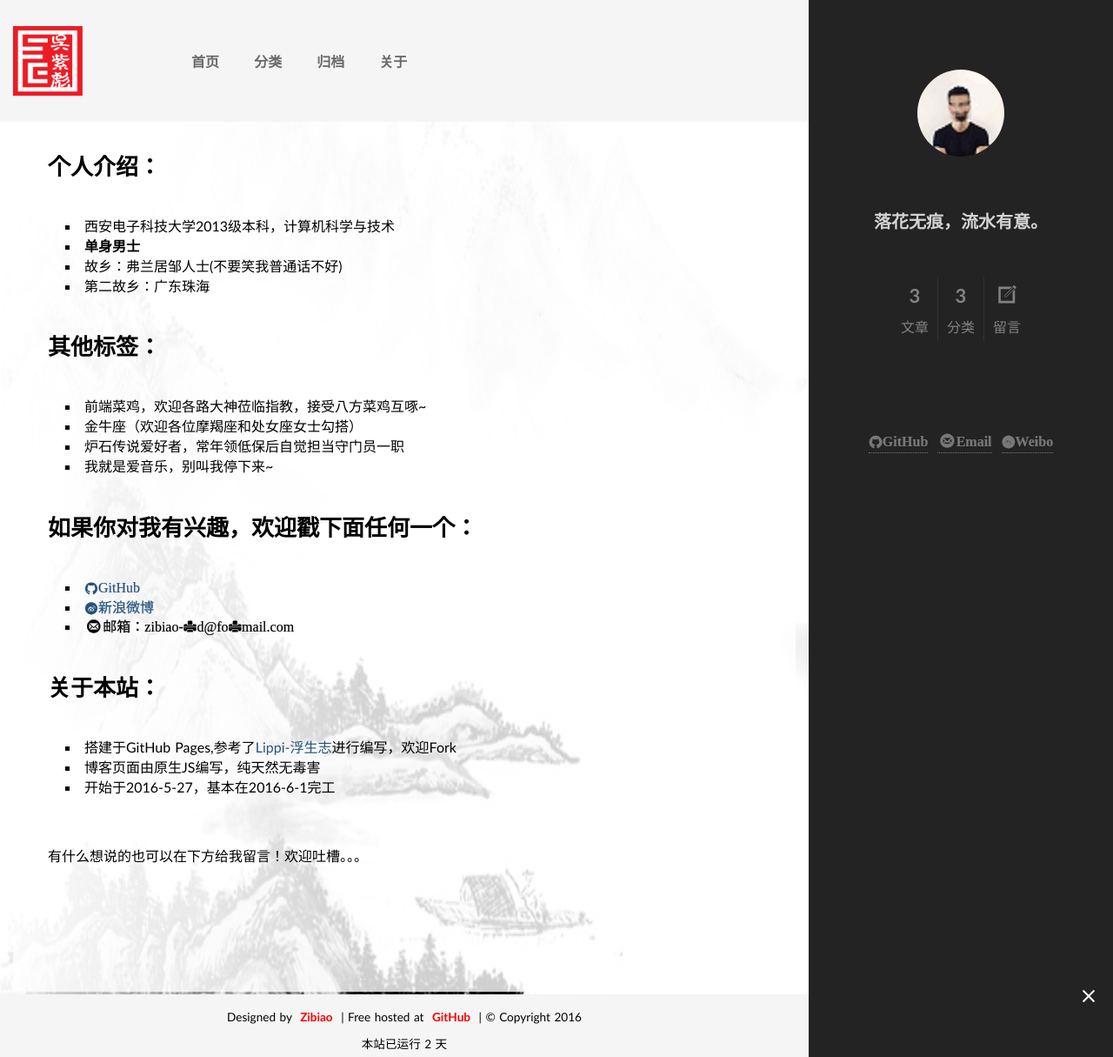
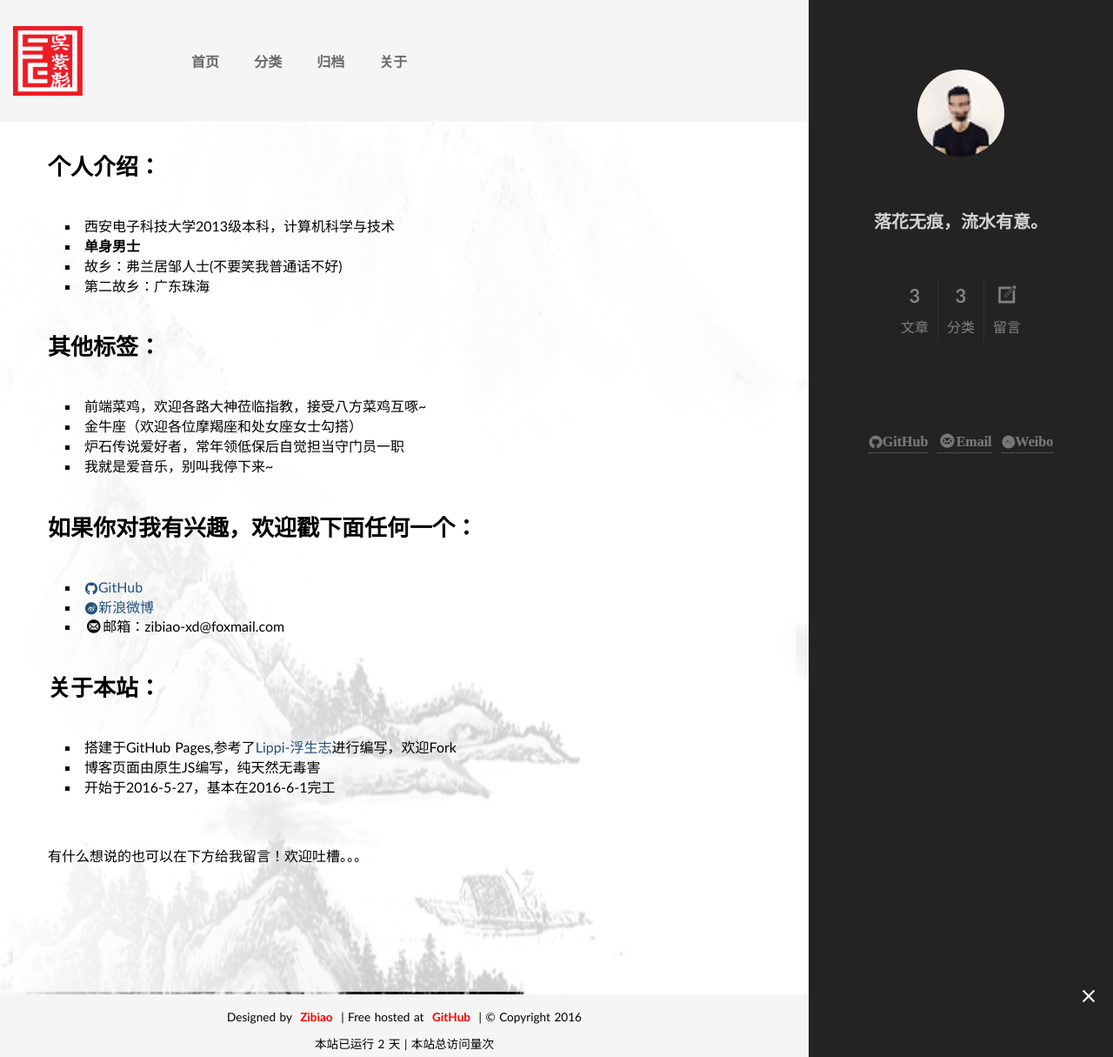
Before and after one commit to zibiaowu/zibiaowu.github.io, a Jekyll site: the page built from about.html, in a window 1280 px wide and 1215 px high. Shown: the whole window at 87% size. Built offline with Jekyll 4.4.1, drawn with Linux system fonts in a browser that asks for light colours; comment, search, counter and statistics services are not loaded.

Commit message:
add visit count

```diff
--- a/_includes/copyright.html
+++ b/_includes/copyright.html
@@ -1,8 +1,15 @@
+
+<!-- 版权 -->
 <p>
 <small>Designed by <a href="https://github.com/zibiaowu" target = "_blank">Zibiao</a> | Free hosted at <a target = "_blank" href="https://github.com/zibiaowu/zibiaowu.github.io">GitHub</a> | &copy; Copyright <!-- 2016 - --> {{site.time | date:"%Y"}} </small>
 </p>
 
-<p><small><span id="showDays"></span></small></p>
+<!-- 网站运行时间及访问量统计 -->
+<p><small><span id="showDays"></span> | <span id="busuanzi_container_site_pv">
+    本站总访问量<span id="busuanzi_value_site_pv"></span>次
+</span></small></p>
+
+<script async src="https://dn-lbstatics.qbox.me/busuanzi/2.3/busuanzi.pure.mini.js"></script>
 
 <script>
 	var birthDay = new Date("05/31/2016");
--- a/about.html
+++ b/about.html
@@ -23,9 +23,9 @@
 
 	<h2>如果你对我有兴趣，欢迎戳下面任何一个：</h2>
 	<ul>
-		<li><a href="https://github.com/zibiaowu" target="_blank" class="iconfont">&#xe61d;GitHub</a></li>
-		<li><a href="http://weibo.com/1956991773/profile?topnav=1&wvr=6&is_all=1" target="_blank" class="iconfont">&#xe61c;新浪微博</a></li>
-		<li class="iconfont">&#xe61e;邮箱：zibiao-xd@foxmail.com</li>
+		<li><a href="https://github.com/zibiaowu" target="_blank"><span class="iconfont">&#xe61d;</span>GitHub</a></li>
+		<li><a href="http://weibo.com/1956991773/profile?topnav=1&wvr=6&is_all=1" target="_blank"><span class="iconfont">&#xe61c;</span>新浪微博</a></li>
+		<li><span class="iconfont">&#xe61e;</span>邮箱：zibiao-xd@foxmail.com</li>
 	</ul>
 
 	<h2>关于本站：</h2>
```
Also changed, not shown: _posts/2016-05-31-Welcome-To-YiXianJu.md (+1 -1 lines), _posts/2016-6-1-JS-notes-1.md (+1 -1 lines).
